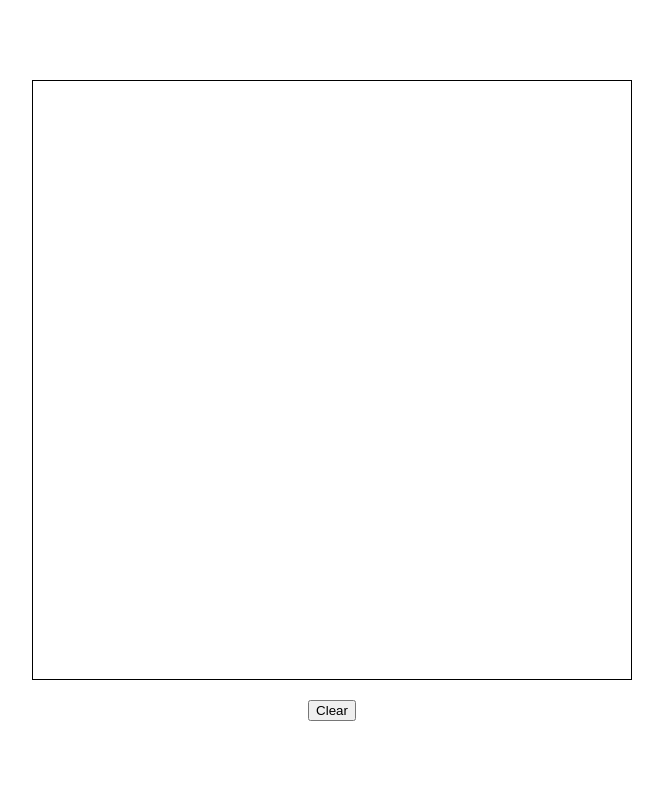
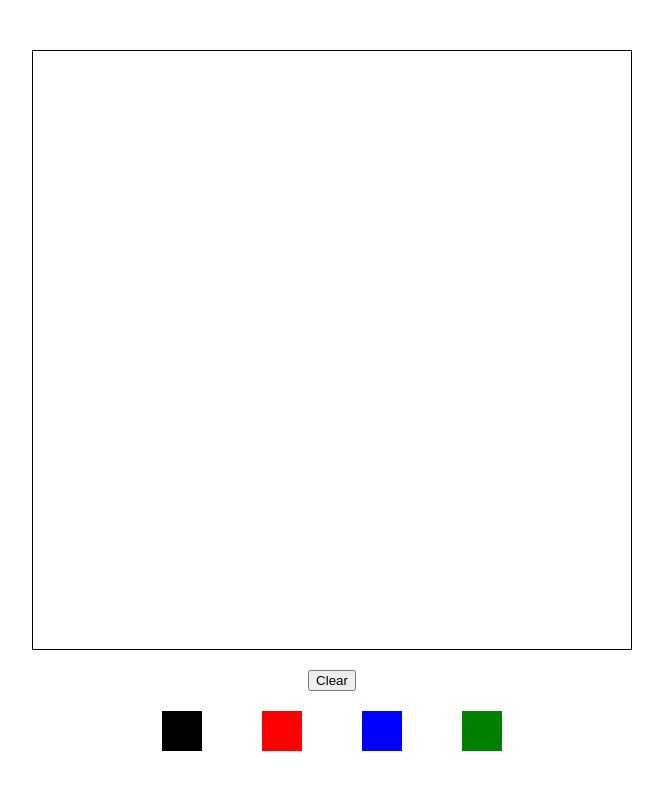
Before and after one commit to SpyrosPolemis/Etch-A-Sketch-V2, a plain HTML site: page index.html in a window 1280 px wide. Shown: the whole page, without its empty margins (308-971 px from the left). Drawn offline with Linux system fonts and the light colour scheme.

Commit message:
Add colour picker UI

```diff
--- a/index.html
+++ b/index.html
@@ -11,5 +11,11 @@
     <div id="drawing-board">
     </div>
     <button id="clear-btn">Clear</button>
+    <div id="color-picker">
+        <div id="pick-black"></div>
+        <div id="pick-red"></div>
+        <div id="pick-blue"></div>
+        <div id="pick-green"></div>
+    </div>
 </body>
 </html>
--- a/style.css
+++ b/style.css
@@ -25,3 +25,35 @@ body {
     background-color: #000000;
     opacity: 0;
 }
+
+#color-picker {
+    display: flex;
+    width: 400px;
+    justify-content: space-around;
+}
+
+#pick-black {
+    background-color: black;
+    flex: 0 1 40px;
+    height: 40px;
+}
+#pick-red {
+    background-color: red;
+    flex: 0 1 40px;
+        height: 40px;
+
+
+}
+#pick-green {
+    background-color: green;
+    flex: 0 1 40px;
+        height: 40px;
+
+
+}
+#pick-blue {
+    background-color: blue;
+    flex: 0 1 40px;
+        height: 40px;
+
+}
```
